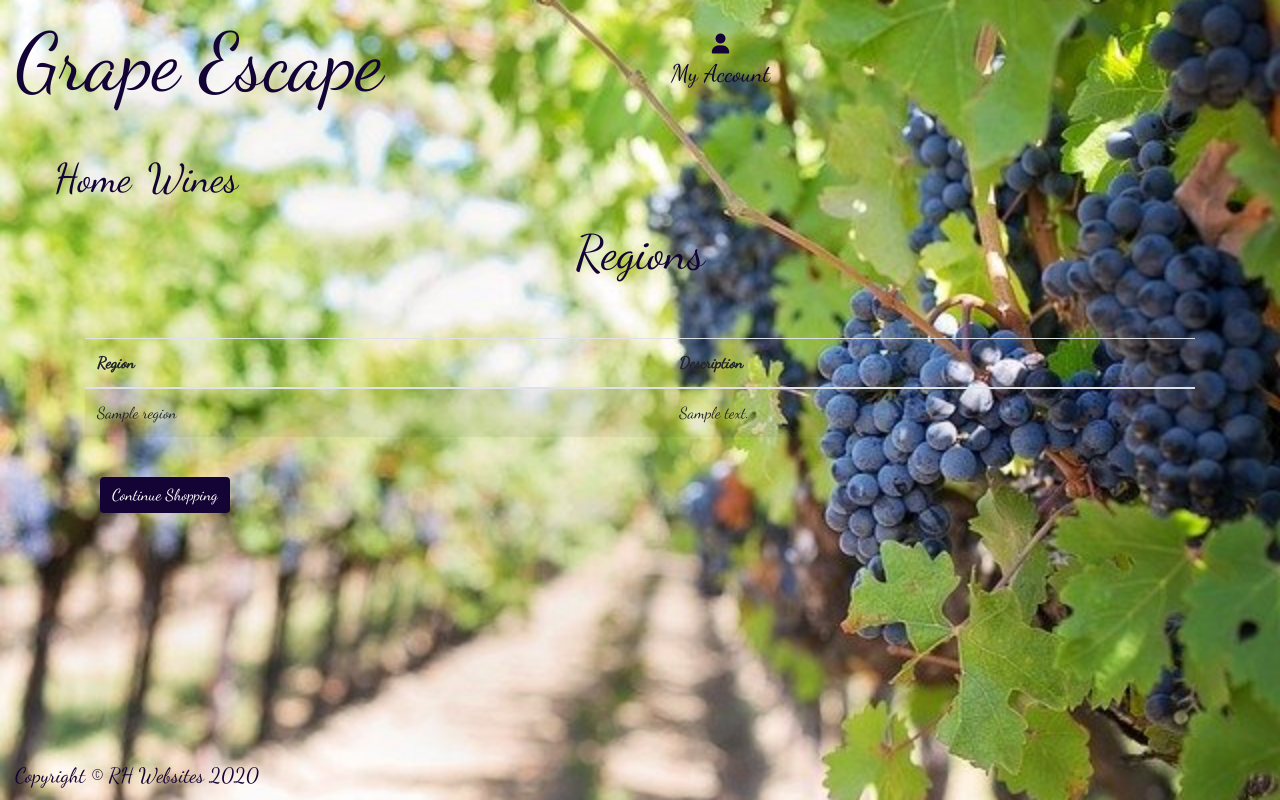
After one commit to hob71/Grape-Escape-Ecom, a Django app: page /wines/regions/ in a window 1280 px wide. The commit adds this page. Run offline with Django 3.2, Linux system fonts and the light colour scheme; tables that the repository leaves empty hold one stand-in row (values such as "Sample post"); some libraries are stand-ins or nearby versions.

Commit message:
Added cheese and region views, urls and html to wines

```diff
--- a/wines/models.py
+++ b/wines/models.py
@@ -32,7 +32,6 @@ class Region(models.Model):
 
     name = models.CharField(max_length=150, null=False, blank=False)
     description = models.CharField(max_length=400, null=False, blank=False)
-    image = models.ImageField(null=True, blank=True)
 
     def __str__(self):
         return self.name
--- /dev/null
+++ b/wines/templates/wines/regions.html
@@ -0,0 +1,40 @@
+{% extends "base.html" %}
+{% load static %}
+
+{% block page_content %}
+
+<div class="container">
+    <div class="row">
+        <div class="col-12 text-center mb-5">
+            <h2>Regions</h2>
+        </div>
+    </div>
+    <div class="container-fluid">
+        <div class="row mb-4">
+            <table class="table table-striped">
+
+                <thead>
+                    <tr>
+                        <th scope="col">Region</th>
+                        <th scope="col">Description</th>
+                    </tr>
+                </thead>
+                {% for region in regions %}
+                <tbody>
+                    <tr>
+                        <td>{{ region.name}}</td>
+                        <td>{{ region.description}}</td>
+                    </tr>
+                </tbody>
+                {% endfor %}
+            </table>
+        </div>
+        <div>
+        <a href="{% url 'wines' %}" class="btn">Continue Shopping</a>
+        </div>
+    </div>
+</div>
+
+
+
+{% endblock %}
--- a/wines/urls.py
+++ b/wines/urls.py
@@ -8,4 +8,6 @@ urlpatterns = [
     path('delete/<product_id>/', views.delete_wine, name='delete_wine'),
     path('add_region/', views.add_region, name='add_region'),
     path('add_cheese/', views.add_cheese, name='add_cheese'),
+    path('regions/', views.regions, name='regions'),
+    path('cheeses/', views.cheeses, name='cheeses'),
 ]
--- a/wines/views.py
+++ b/wines/views.py
@@ -1,5 +1,5 @@
 from django.shortcuts import render, reverse, redirect, get_object_or_404
-from .models import Product
+from .models import Product, Region, Cheese
 from .forms import wineform, regionform, cheeseform
 # From Code Institue mini project login_required
 from django.contrib.auth.decorators import login_required
@@ -14,6 +14,28 @@ def all_wines(request):
     }
 
     return render(request, 'wines/wines.html', context)
+
+
+def regions(request):
+
+    regions = Region.objects.all()
+
+    context = {
+        'regions': regions,
+    }
+
+    return render(request, 'wines/regions.html', context)
+
+
+def cheeses(request):
+
+    cheeses = Cheese.objects.all()
+
+    context = {
+        'cheeses': cheeses,
+    }
+
+    return render(request, 'wines/cheeses.html', context)
 
 
 @login_required
```
Also changed, not shown: wines/templates/wines/cheeses.html (added, +40 -0 lines), wines/templates/wines/wines.html (+17 -5 lines), wines/migrations/0006_remove_region_image.py (added).
